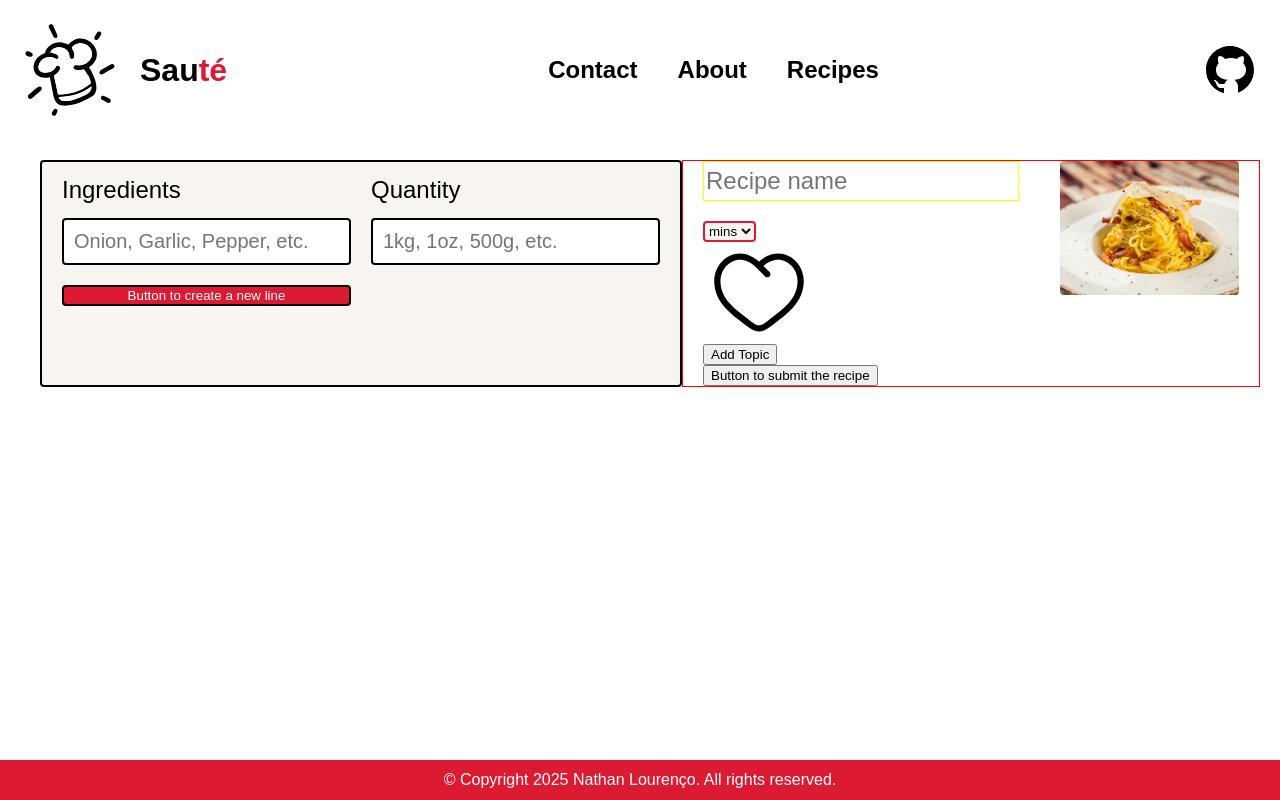
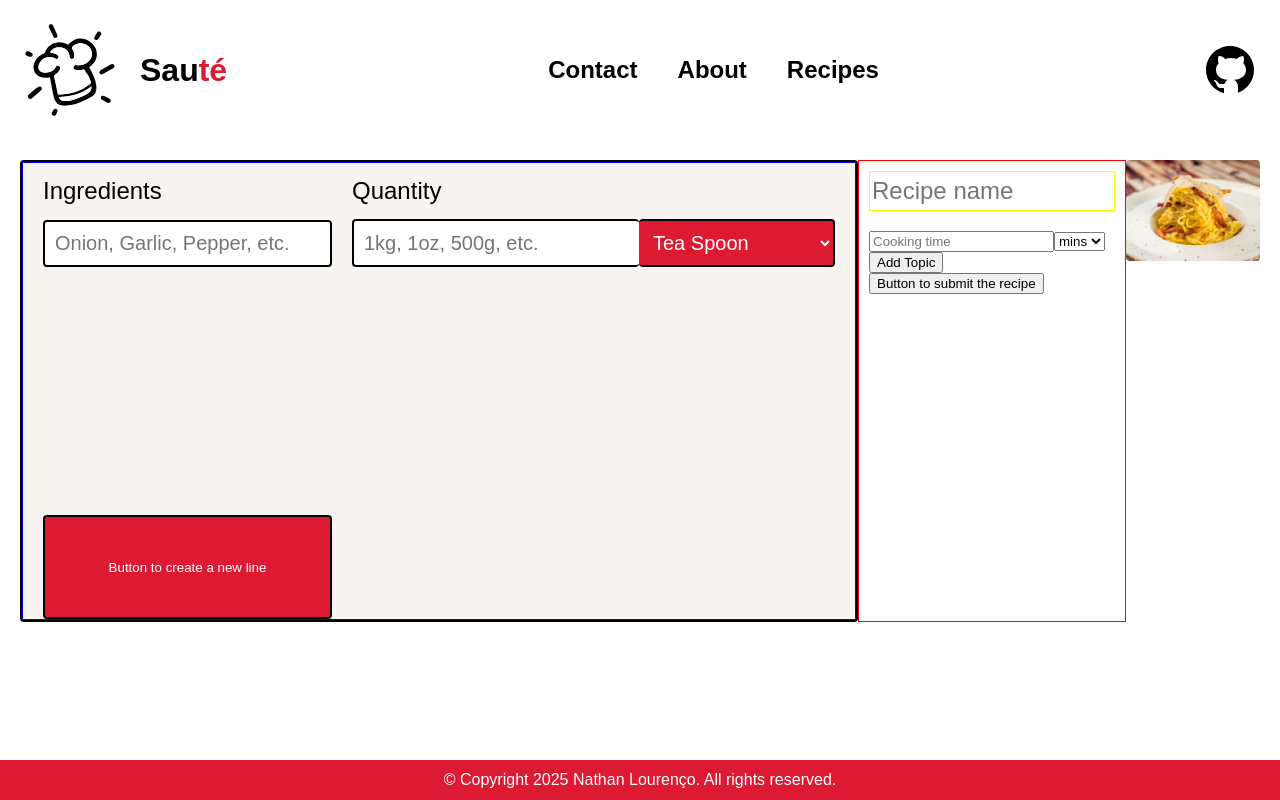
Before and after one commit to nathanmlf/Project-Soute, a Next.js app: page / in a window 1280 px wide. Built offline with nearby package versions, Linux system fonts and the light colour scheme; a web font is replaced by a local one.

Commit message:
cheio de problemas, resolver

```diff
--- a/src/app/globals.scss
+++ b/src/app/globals.scss
@@ -27,6 +27,11 @@ a {
   margin: 0px;
   padding: 0px;
   text-decoration: none;
+}
+
+div {
+  padding: 0px;
+  margin: 0px;
 }
 
 /* Header */
@@ -140,7 +145,7 @@ a {
 .main {
   box-sizing: border-box;
   display: grid;
-  grid-template-columns: 1fr 3fr;
+  grid-template-columns: 1fr 2fr 1fr;
   place-content: center;
   max-width: 1800px;
   margin: 0 auto;
@@ -156,16 +161,18 @@ a {
     background-color: $secondary-color;
     border-radius: $border-radius;
     border: 2px solid #000;
-    margin-left: 20px;
 
     &--form {
       gap: $gap-sm;
       display: grid;
       grid-template-columns: 1fr 1fr;
+      grid-template-rows: 1fr 2fr 1fr;
       padding: 0px 20px 0px 20px;
       text-align: start;
+      border: 1px solid blue;
 
       .ingredients {
+        display: grid;
         &__input {
           font-size: $font-size-sm;
           background-color: $full-white;
@@ -185,8 +192,15 @@ a {
       }
 
       .quantities {
+        display: grid;
+        grid-template-columns: 1fr 1fr;
+
         &__input {
-          border: 2px solid black;
+          grid-column: 1;
+          border-top: 2px solid $full-black;
+          border-left: 2px solid $full-black;
+          border-bottom: 2px solid $full-black;
+          border-right: none;
           border-radius: $border-radius;
           font-size: $font-size-sm;
           background-color: #fff;
@@ -201,6 +215,17 @@ a {
             border-color: $primary-color;
             outline: none;
           }
+          &--options {
+            color: $full-white;
+            background-color: $primary-color;
+            border-radius: $border-radius;
+            font-size: $font-size-sm;
+            border-top: 2px solid $full-black;
+            border-right: 2px solid $full-black;
+            border-bottom: 2px solid $full-black;
+            border-left: none;
+            padding: 10px;
+          }
         }
       }
       .constituents__button {
@@ -208,14 +233,14 @@ a {
         border-radius: $border-radius;
         border: 2px solid $full-black;
         color: $full-white;
+        grid-row: 3;
       }
     }
   }
 
   .recipe {
-    display: grid;
-    grid-template-columns: 2fr 1fr;
-    padding: 0px 20px 0px 20px;
+    gap: $gap-sm;
+    padding: 10px;
     box-sizing: border-box;
     border: 1px solid red;
 
@@ -225,6 +250,8 @@ a {
         font-size: $font-size-md;
         margin-bottom: 20px;
         border: 1px solid yellow;
+        width: 100%;
+        box-sizing: border-box;
 
         &::after {
           content: "";
@@ -236,47 +263,46 @@ a {
         }
       }
 
-      .time {
-        background-color: $secondary-color;
-        border: 2px solid $primary-color;
-        border-radius: $border-radius;
+      .timeContainer {
+        &__number {
+        }
+
+        &--options {
+        }
         &__minutes {
         }
 
         &--hours {
         }
-
+      }
+    }
     .steps {
       &__button {
       }
     }
   }
-      .like {
-        &__button {
-          display: block;
-          background: none;
-          border: none;
-          cursor: pointer;
+}
+// .like {
+//   grid-column: -1;
+//   &__button {
+//     display: block;
+//     background: none;
+//     border: none;
+//     cursor: pointer;
 
-          &--image {
-            display: block;
-            padding: 0px;
-            margin: 0px;
-            max-width: 100%;
-            height: auto;
+//     &--image {
+//       display: block;
+//       padding: 0px;
+//       margin: 0px;
+//       max-width: 100%;
+//       height: auto;
 
-            &:hover {
-              content: url("/likeHover.svg");
-            }
-          }
-        }
-      }
-
-      .recipe__text {
-        @extend %fontAbz400 !optional;
-        font-size: $font-size-sm;
-      }
-    }
+//       &:hover {
+//         content: url("/likeHover.svg");
+//       }
+//     }
+//   }
+// }
 
 .food__container {
   &--image {
@@ -285,8 +311,6 @@ a {
     display: block;
     max-width: 100%;
     height: auto;
-      }
-    }
   }
 }
 
--- a/src/app/page.tsx
+++ b/src/app/page.tsx
@@ -77,6 +77,7 @@ export default function Home() {
                 id="ingredient"
                 type="text"
                 placeholder="Onion, Garlic, Pepper, etc."
+                required
               />
             </section>
 
@@ -88,7 +89,19 @@ export default function Home() {
                 id="ingredient"
                 type="text"
                 placeholder="1kg, 1oz, 500g, etc. "
+                required
               />
+              <select className="quantities__input--options">
+                <option value="teaspoon">Tea Spoon</option>
+                <option value="desertSpoon">Desert Spoon</option>
+                <option value="tableSpoon">Table Spoon</option>
+                <option value="americanCup">American Cup</option>
+                <option value="cup">Cup</option>
+                <option value="ounce">Ounce (oz)</option>
+                <option value="gram">Gram (g)</option>
+                <option value="poundLibra">Pound / Libra (lb)</option>
+                <option value="kilogram">Kilogram (kg)</option>
+              </select>
             </section>
 
             <button className="constituents__button">
@@ -104,9 +117,18 @@ export default function Home() {
                 type="text"
                 className="recipe__body--name"
                 placeholder="Recipe name"
+                required
               />
 
-              <select className="time">
+              <div className="timeContainer">
+                <input
+                  type="number"
+                  className="timeContainer__number"
+                  placeholder="Cooking time"
+                  required
+                />
+
+                <select className="timeContainer__number--options">
                   <option className="time__minutes" value="minutes">
                     mins
                   </option>
@@ -114,8 +136,20 @@ export default function Home() {
                     hr
                   </option>
                 </select>
+              </div>
 
-              <div className="like">
+              <div className="steps">
+                <button className="steps__button">Add Topic</button>
+              </div>
+
+              <div className="submit__recipe">
+                <button className="submit__recipe--button">
+                  Button to submit the recipe
+                </button>
+              </div>
+            </Form>
+
+            {/* <div className="like">
               <button className="like__button">
                 <Image
                   className="like__button--image"
@@ -127,16 +161,9 @@ export default function Home() {
                   loading="eager"
                 />
               </button>
-              </div>
-
-              <div className="steps">
-                <button className="steps__button">Add Topic</button>
-              </div>
-
-              <button>Button to submit the recipe</button>
-            </Form>
+            </div> */}
           </section>
-
+        </article>
         <div className="food__container">
           <Image
             className="food__container--image"
@@ -146,7 +173,6 @@ export default function Home() {
             height={400}
           />
         </div>
-        </article>
       </main>
 
       <footer className="footer">
```
Lines whose indentation alone changed are shown as unchanged.
